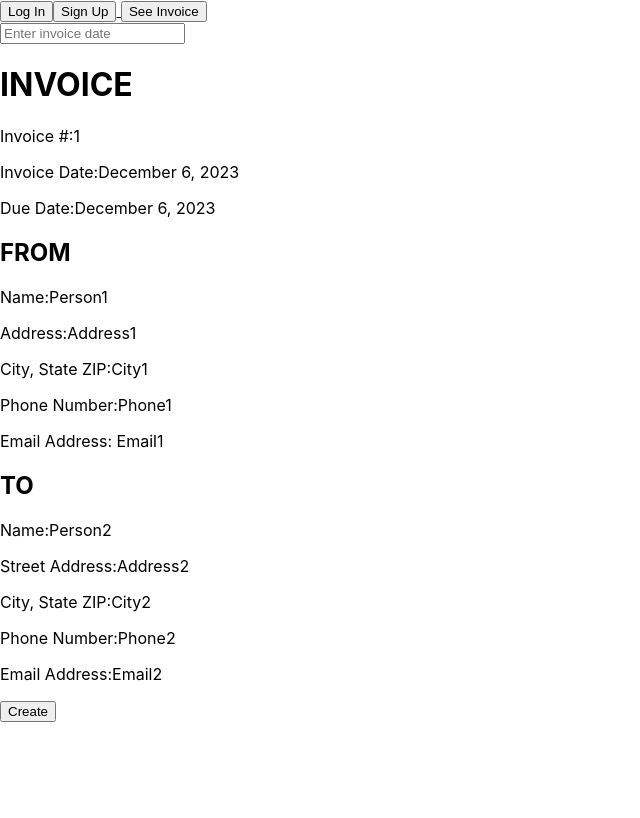
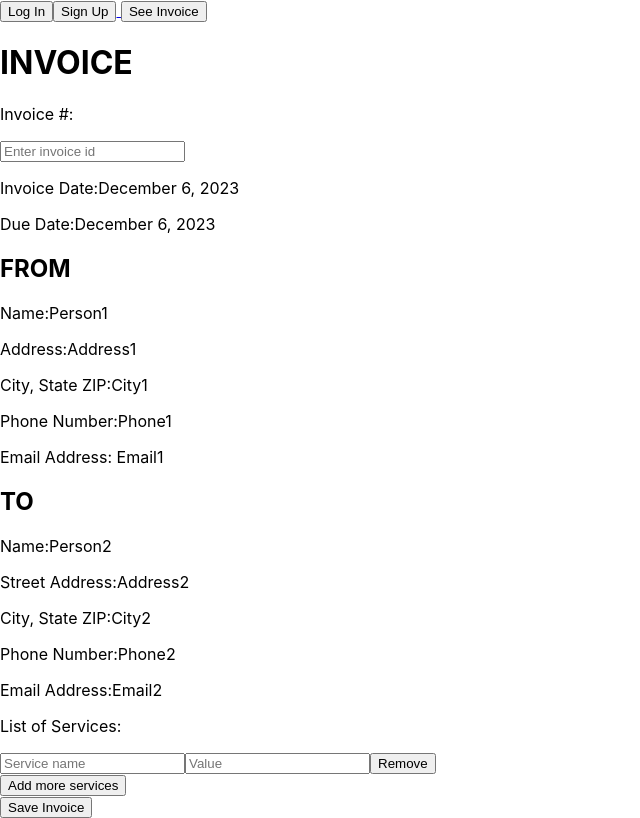
Before and after one commit to 1terry/GoContract, a React (Create React App) app: page /invoice in a window 1280 px wide. Shown: the whole page, without its empty margins (0-640 px from the left). Built offline with nearby package versions, Linux system fonts and the light colour scheme.

Commit message:
December 7, 2023 (5:09 PM) Adding more work

```diff
--- a/src/components/invoice.js
+++ b/src/components/invoice.js
@@ -1,10 +1,18 @@
-import React, { useState } from "react";
+import React, { useState, useEffect } from "react";
 import { useNavigate } from "react-router-dom";
 
 function Invoice({ data }) {
   // create a query to the database to get all of the information
 
-  // get all the data that is passed into the invoice component
+  const [extraData, setData] = React.useState([]);
+
+  const [inputFields, setInputFields] = useState([{ name: "", value: "" }]);
+
+  const [contractorIdentifier, setIdentifier] = useState("");
+
+  const [message, setMessage] = useState("");
+
+  // this needs to be changed to what the current contractor is
   const invoiceId = data.map((record) => {
     return record.InvoiceId;
   });
@@ -57,7 +65,9 @@ function Invoice({ data }) {
     return record.ClientEmail;
   });
 
-  const displayInvoice = async (event) => {
+  const saveInvoice = async (event) => {
+    event.preventDefault();
+    setMessage("");
     try {
       const response = await fetch("http://localhost:3001/invoice", {
         method: "POST",
@@ -65,38 +75,67 @@ function Invoice({ data }) {
           "Content-Type": "application/json"
         },
         body: JSON.stringify({
-          invoiceId: invoiceId,
-          invoiceDate: invoiceDate,
-          dueDate: dueDate,
-          contractorName: contractorName,
-          contractorAddress: contractorAddress,
-          contractorCity: contractorCity,
-          contractorPhone: contractorPhone,
-          contractorEmail: contractorEmail,
-          clientName: clientName,
-          clientAddress: clientAddress,
-          clientCity: clientCity,
-          clientPhone: clientPhone,
-          clientEmail: clientEmail
+          invoiceId: contractorIdentifier.toString(),
+          invoiceDate: invoiceDate.toString(),
+          dueDate: dueDate.toString(),
+          contractorName: contractorName.toString(),
+          contractorAddress: contractorAddress.toString(),
+          contractorCity: contractorCity.toString(),
+          contractorPhone: contractorPhone.toString(),
+          contractorEmail: contractorEmail.toString(),
+          clientName: clientName.toString(),
+          clientAddress: clientAddress.toString(),
+          clientCity: clientCity.toString(),
+          clientPhone: clientPhone.toString(),
+          clientEmail: clientEmail.toString(),
+          listOfServices: inputFields
         })
       });
 
       const data = await response.json();
       console.log(data);
+
+      if (response.status === 201) {
+        console.log("Saved invoice!", data);
+        setMessage("Invoice saved!");
+      } else {
+        console.error("Invoice not saved.");
+        setMessage("Invoice save error.");
+      }
     } catch (error) {
       console.error("There was an error displaying the invoice", error);
     }
   };
 
+  const handleFormChange = (index, event) => {
+    let serviceItemsData = [...inputFields];
+    serviceItemsData[index][event.target.name] = event.target.value;
+    setInputFields(serviceItemsData);
+  };
+
+  const addFields = () => {
+    let newfield = { name: "", value: "" };
+    setInputFields([...inputFields, newfield]);
+  };
+
+  const removeFields = (index) => {
+    let data = [...inputFields];
+    data.splice(index, 1);
+    setInputFields(data);
+  };
+
   return (
     <div>
-      <input placeholder="Enter invoice date"></input>
+      {message && <div>{message}</div>}
       <h1>INVOICE</h1>
       <div>
-        <p>
-          Invoice #:
-          {invoiceId}
-        </p>
+        <p>Invoice #:</p>
+        <input
+          type="identifier"
+          placeholder="Enter invoice id"
+          value={contractorIdentifier}
+          onChange={(e) => setIdentifier(e.target.value)}
+        ></input>
         <p>
           Invoice Date:
           {invoiceDate}
@@ -106,7 +145,6 @@ function Invoice({ data }) {
           {dueDate}
         </p>
       </div>
-
       <div>
         <h2>FROM</h2>
         <p>
@@ -127,7 +165,6 @@ function Invoice({ data }) {
         </p>
         <p>Email Address: {contractorEmail}</p>
       </div>
-
       <div>
         <h2>TO</h2>
         <p>
@@ -150,8 +187,32 @@ function Invoice({ data }) {
           Email Address:
           {clientEmail}
         </p>
+        <p>List of Services:</p>
+
+        <form>
+          {inputFields.map((input, index) => {
+            return (
+              <div key={index}>
+                <input
+                  name="name"
+                  placeholder="Service name"
+                  value={input.name}
+                  onChange={(event) => handleFormChange(index, event)}
+                ></input>
+                <input
+                  name="value"
+                  placeholder="Value"
+                  value={input.value}
+                  onChange={(event) => handleFormChange(index, event)}
+                ></input>
+                <button onClick={() => removeFields(index)}>Remove</button>
+              </div>
+            );
+          })}
+        </form>
+        <button onClick={addFields}>Add more services</button>
       </div>
-      <button onClick={displayInvoice}>Create</button>
+      <button onClick={saveInvoice}>Save Invoice</button>
     </div>
   );
 }
--- a/src/tempData.json
+++ b/src/tempData.json
@@ -1,6 +1,6 @@
 [
   {
-    "InvoiceId": "1",
+    "InvoiceId": 1,
     "InvoiceDate": "December 6, 2023",
     "DueDate": "December 6, 2023",
     "ContractorName": "Person1",
@@ -12,6 +12,11 @@
     "ClientAddress": "Address2",
     "ClientCity": "City2",
     "ClientPhone": "Phone2",
-    "ClientEmail": "Email2"
+    "ClientEmail": "Email2",
+    "ListOfServices": [
+      { "name": "sampleThing", "value": 10921 },
+      { "name": "otherThing", "value": 120943 },
+      { "name": "superGigathing", "value": 1209342 }
+    ]
   }
 ]
```
Also changed, not shown: src/backend/server.js (+158 -25 lines), src/components/login.js (+18 -18 lines), src/components/signup.js (+28 -23 lines).
